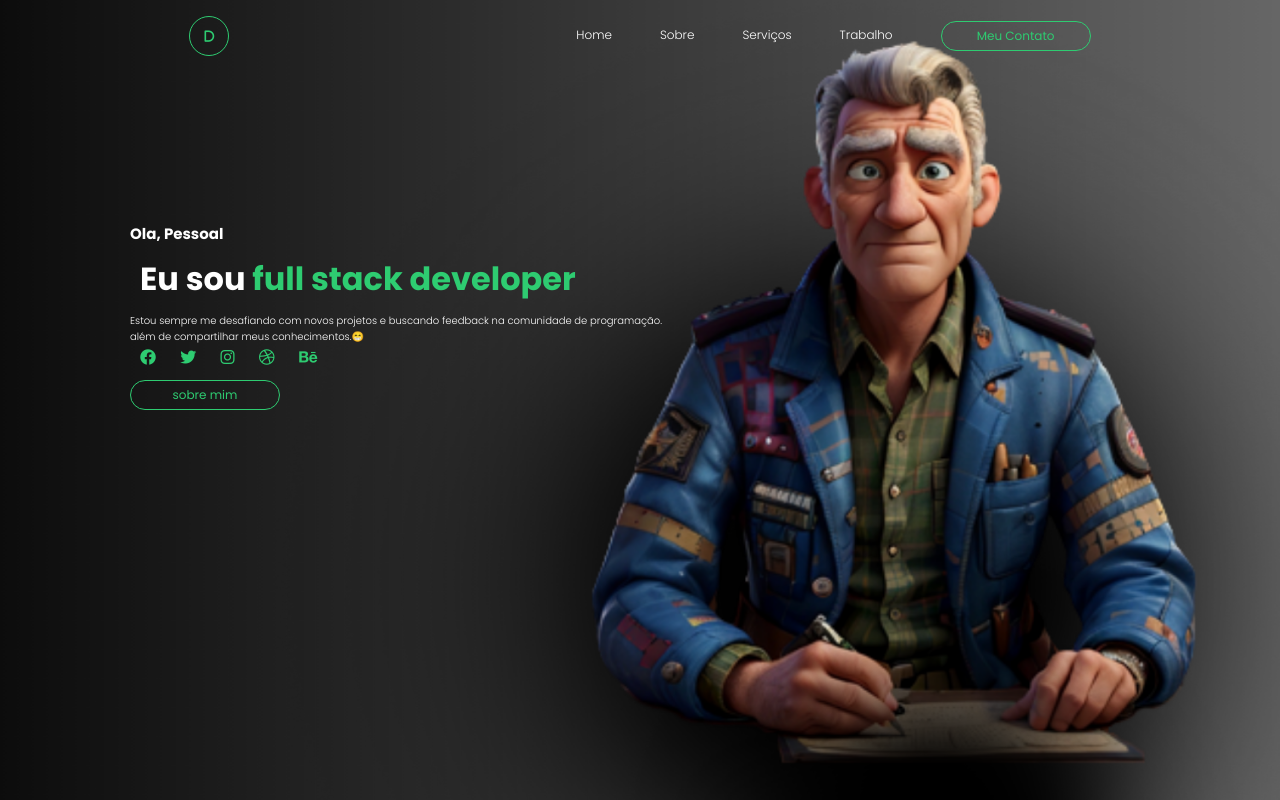
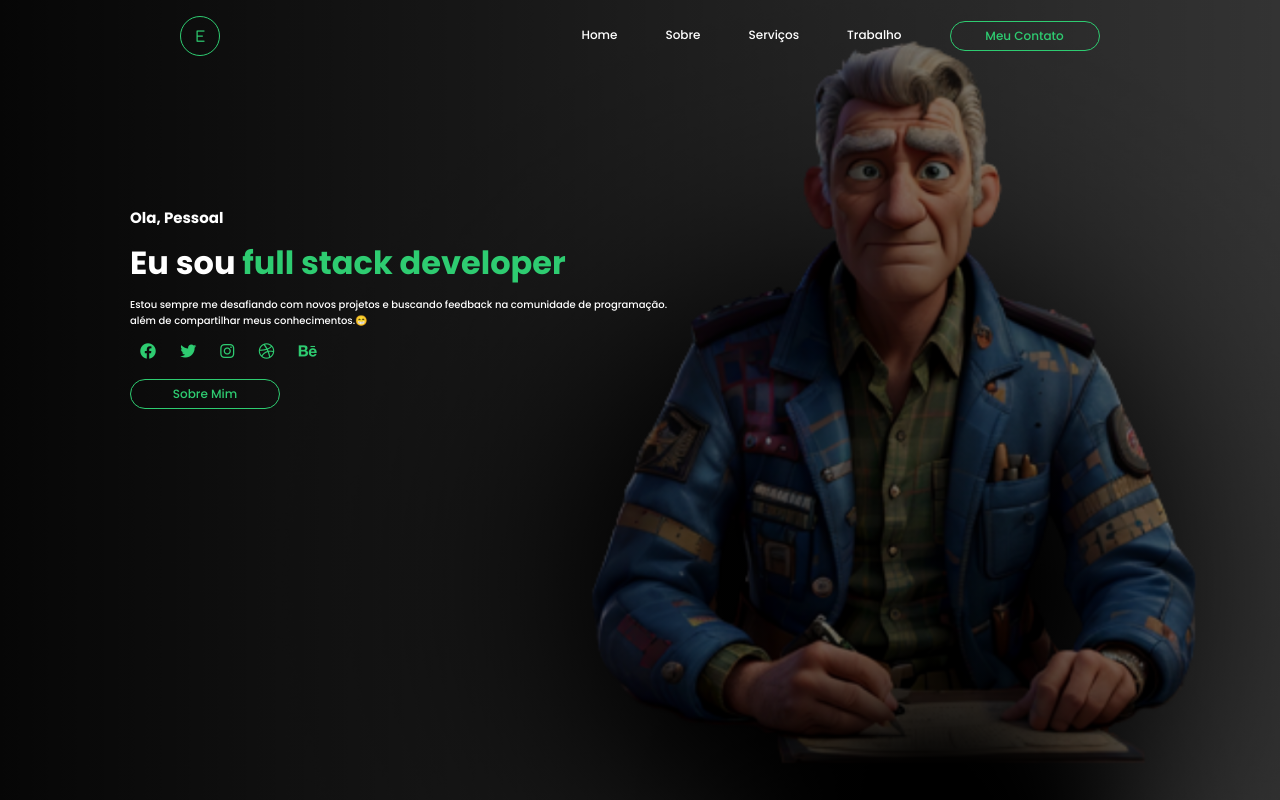
Before and after one commit to KaioxDev/Portfolio-landing-page, a plain HTML site: page index.html in a window 1280 px wide. Drawn offline with nearby package versions, Linux system fonts and the light colour scheme.

Commit message:
correções...
melhora add.

```diff
--- a/index.html
+++ b/index.html
@@ -1,57 +1,62 @@
 <!DOCTYPE html>
-<html lang="pt-br">
+<html lang="en">
 <head>
-    <meta charset="UTF-8" />
-    <meta name="viewport" content="width=device-width, initial-scale=1.0" />
-    <link
-      rel="stylesheet"
-      href="https://cdnjs.cloudflare.com/ajax/libs/font-awesome/6.1.0/css/all.min.css"
-    />
-    <link rel="stylesheet" href="style.css" />
-    <title>Programado</title>
+    <meta charset="UTF-8">
+    <meta http-equiv="X-UA-Compatible" content="IE=edge">
+    <meta name="viewport" content="width=device-width, initial-scale=1.0">
+    <link rel="stylesheet" href="style.css">
+    <link rel="stylesheet" href="https://cdnjs.cloudflare.com/ajax/libs/font-awesome/6.1.0/css/all.min.css" integrity="sha512-10/jx2EXwxxWqCLX/hHth/vu2KY3jCF70dCQB8TSgNjbCVAC/8vai53GfMDrO2Emgwccf2pJqxct9ehpzG+MTw==" crossorigin="anonymous" referrerpolicy="no-referrer" />
+    <title>layout</title>
 </head>
 <body>
+
     <div class="background">
         <header>
             <div class="logo">
-          <i class="fa-solid fa-d"></i>
-        </div>
+                <i class="fa-regular fa-e"></i>
+            </div><!--logo-->
+
             <div class="cabeçalho-link">
                 <li>
                     <a href="#">Home</a>
                 </li>
+
                 <li>
                     <a href="#">Sobre</a>
                 </li>
+
                 <li>
                     <a href="#">Serviços</a>
                 </li>
+
                 <li>
                     <a href="#">Trabalho</a>
                 </li>
                 <button>Meu Contato</button>
-        </div>
+            </div><!--cabeçalho-link-->
         </header>
 
         <div class="container-text">
             <div class="text">
                 <h3>Ola, Pessoal</h3>
                 <h1>Eu sou <span>full stack developer</span></h1>
-          <p>
-            Estou sempre me desafiando com novos projetos e buscando feedback na comunidade de programação.
-            <br />
-            além de compartilhar meus conhecimentos.😁
-          </p>
-          <div class="redes-sociais">
+                <p>Estou sempre me desafiando com novos projetos e buscando feedback na comunidade de programação.<br>além de compartilhar meus conhecimentos.😁</p>
+                <div class="redes-social">
                     <a href="#"><i class="fa-brands fa-facebook"></i></a>
                     <a href="#"><i class="fa-brands fa-twitter"></i></a>
                     <a href="#"><i class="fa-brands fa-instagram"></i></a>
                     <a href="#"><i class="fa-brands fa-dribbble"></i></a>
                     <a href="#"><i class="fa-brands fa-behance"></i></a>
-          </div>
-          <button class="btn">sobre mim</button>
-        </div>
-      </div>
-    </div>
+                </div><!--redes-social-->
+                <button class="btn">Sobre Mim</button>
+            </div><!--text-->
+        </div><!--container-text-->
+    </div><!--background-->
+
+
+
+    <script type="script.js"></script>
+    <script src="https://cdn.jsdelivr.net/npm/typed.js@2.0.12"></script>
+
 </body>
 </html>
--- a/style.css
+++ b/style.css
@@ -1,53 +1,58 @@
-@import url('https://fonts.googleapis.com/css2?family=Poppins:ital,wght@0,100;0,200;0,300;0,400;0,500;0,600;0,700;0,800;0,900;1,100;1,200;1,300;1,400;1,500;1,600;1,700;1,800;1,900&display=swap');
+@import url('https://fonts.googleapis.com/css2?family=Poppins:ital,wght@0,500;0,600;0,700;0,800;0,900;1,400;1,500;1,600;1,700;1,800;1,900&display=swap');
 
-* {
+*{
     margin: 0;
     padding: 0;
     box-sizing: border-box;
+    font-family: "Poppins" , sans-serif;
     text-decoration: none;
     list-style: none;
-    font-family: "Poppins", sans-serif;
 }
 
-body {
+body{
     overflow: hidden;
 }
 
-.background {
-    background: linear-gradient(rgba(0, 0, 0, 0.5), rgba(0, 0, 0, 0.5));
-    background-image: url(./img/background.jpg);
+
+
+.background{
+    background: linear-gradient(rgba(0, 0, 0, 0.5), rgba(0, 0, 0, 0.5)),url(./img/background.jpg);
     background-size: cover;
     background-position: center;
     width: 100%;
     height: 100vh;
+
 }
 
-header {
+header{
     display: flex;
     justify-content: space-around;
     max-width: 100%;
     align-items: center;
-    padding: 1rem;
+    text-align: center;
+    padding-top: 1rem;
+
+
 }
 
-.cabeçalho-link {
+.cabeçalho-link{
     display: flex;
     gap: 3rem;
     font-weight: 300;
     cursor: pointer;
 }
 
-.cabeçalho-link a {
+.cabeçalho-link a{
     color: #fff;
     font-size: 12px;
 }
 
-.cabeçalho-link a :hover {
-    color: #2ecc71;
+.cabeçalho-link a:hover{
+    color:  #2ecc71;
     transition: 0.3s all;
 }
 
-.logo {
+.logo i{
     height: 40px;
     width: 40px;
     background: transparent;
@@ -61,54 +66,66 @@ header {
     cursor: pointer;
 }
 
-button {
+
+button{
     color: #2ecc71;
     background: transparent;
-    border: solid 1px #2ecc71;
+    border:solid 1px #2ecc71;
     padding: 5px;
     border-radius: 15px;
     font-size: 12px;
+    cursor: pointer;
     width: 150px;
-    cursor: pointer;
 }
 
-button:hover {
+button:hover{
     background-color: #2ecc71;
     color: #fff;
     transition: 0.5s;
 }
 
-.container-text {
+.container-text{
     padding: 150px 0 0 130px;
 }
 
-.text h3 {
+.text h3{
     color: #fff;
     font-size: 15px;
 }
 
-.text h1 {
+.text h1{
     color: #fff;
-    margin: 10px;
+    margin-top: 10px;
 }
 
-.text span {
+.text span{
     color: #2ecc71;
 }
 
-.text p {
+.text p{
     color: #fff;
+    font-weight: 500;
+    margin-top: 10px;
     font-size: 10px;
-    font-weight: 300;
+}
+
+.redes-social{
     margin-top: 10px;
 }
 
-.redes-sociais a {
+.redes-social a{
     color: #2ecc71;
     padding: 10px;
     margin-top: 5px;
 }
 
-.btn {
-    margin-top: 10px;
+.btn{
+    margin-top: 15px;
 }
+
+@media screen and (max-width:600px){
+    .cabeçalho-link {
+        display: none;
+    }
+
+}
```
Lines whose indentation alone changed are shown as unchanged.
